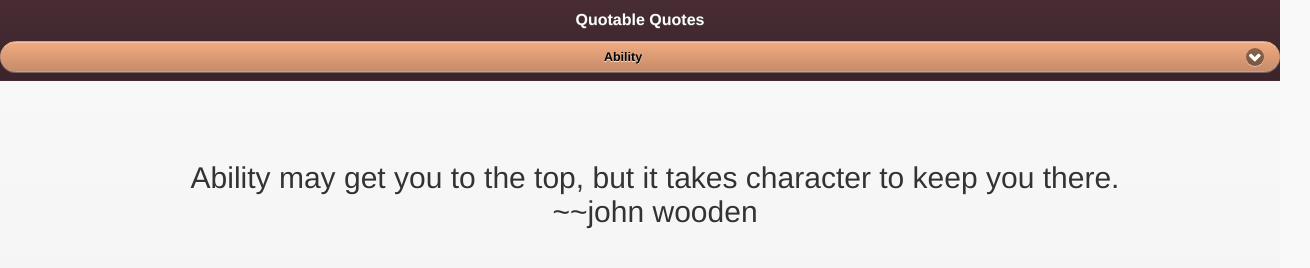
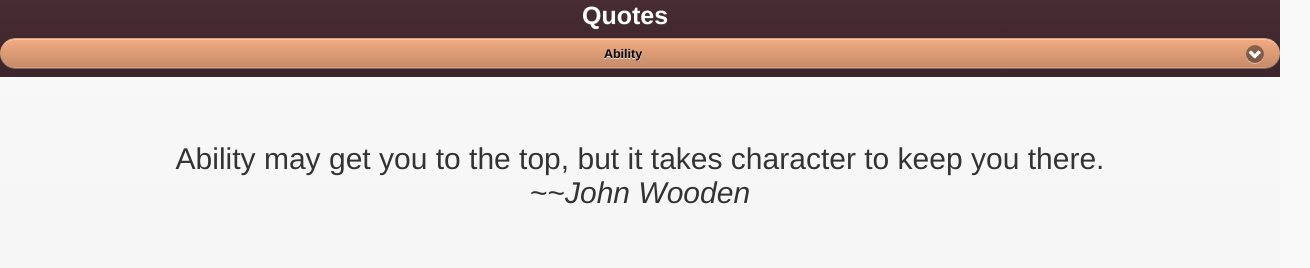
Before and after one commit to rushikesh/proverbs, a plain HTML site: page index.html in a window 1280 px wide. Shown: the whole page, 1310 px wide, since content can reach past the window. Drawn offline with Linux system fonts and the light colour scheme.

Commit message:
changed text style

```diff
--- a/index.html
+++ b/index.html
@@ -12,7 +12,7 @@
 		<script src="js/quotes.js"></script>
 		<style type="text/css">
 			#content{
-				height:550px;
+				height:350px;
 				width: 100%;
 				text-align: center;
 				vertical-align: middle;
@@ -26,7 +26,18 @@
 				font-size: 30px;
 			}
 			select option{
-				text-transform:capitalize;
+				font-size:18px;
+			}
+			#pgTitle{
+				position:relative;
+				display: block;
+				text-align: center;
+				left:-15px;
+				font-size: 25px;
+			}
+			.author{
+				text-transform: capitalize;
+				font-style: italic;
 			}
 		</style>
 	</head>
@@ -61,7 +72,7 @@
 <!-- Home -->
 		<div data-role="page" id="page1">
 		    <div data-theme="" data-role="header" data-position="fixed">
-		    <h3>Quotable Quotes</h3>
+		    <span id="pgTitle">Quotes</span>
 		            <label for="quotesMenu"></label>
 		            <select id="quotesMenu" name="">
 <!-- 		                <option value="option1">
@@ -69,7 +80,7 @@
 </option> -->
 		            </select>
 		    </div>
-		    <div data-role="content" id="content">
+		    <div id="content">
 		    	<div id="quote"></div>
 		    </div>
 		</div>
@@ -77,7 +88,7 @@
 	<script>
 		var i=0;
 		var j=0;
-		var options=["Ability","Achievement","attitude","brave","character","courage","determination","enthusiasm","inspirational","leadership","love","motivational","opportunity","perseverance"];
+		var options=["Ability","Achievement","Attitude","Brave","Character","Courage","Determination","Enthusiasm","Inspirational","Leadership","Love","Motivational","Opportunity","Perseverance"];
 		var quotes = [ability,achievement,attitude,brave,character,courage,determination,enthusiasm,inspirational,leadership,love,motivational,opportunity,perseverance];
 		// Bind the swipeleftHandler callback function to the swipe event on div.box
 		$.each(options,function(i){
@@ -109,15 +120,13 @@
 
     	function updateContent(){
 			if(j<0){
-				j=0;
-				//alert("negative");
+				j = quotes[i].length-1;
 			}
-			if(j>quotes[i].length){
-				j = quotes[i].length-1;
-				//alert("over");
+			if(j>=quotes[i].length){
+				j = 0;
 			}
 			var obj = quotes[i][j];
-	    	$("#quote").html(obj["quote"]+"<br/>~~"+obj["author"]);
+	    	$("#quote").html(obj["quote"]+"<br/>~~<span class='author'>"+obj["author"]+"</span>");
     	}
 	</script>
 </html>
```
